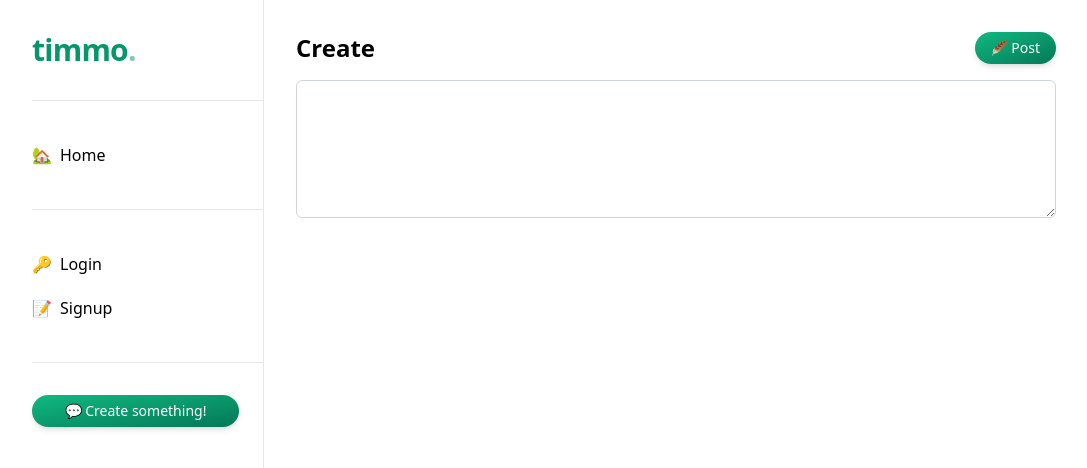
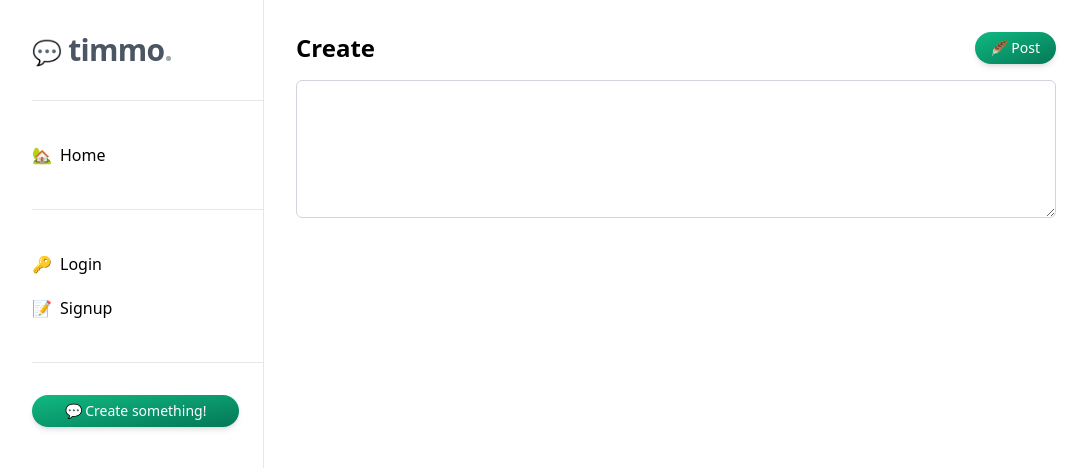
Before and after one commit to madebyfabian/zingio, a Nuxt app: page /p/create in a window 1280 px wide. Shown: the top 468 px of the page, without its empty margins (96-1183 px from the left). Built offline with nearby package versions, Linux system fonts and the light colour scheme; no server answers.

Commit message:
fix: add icon to logo

```diff
--- a/components/Sidebar.vue
+++ b/components/Sidebar.vue
@@ -1,10 +1,10 @@
 <template>
 	<div class="py-8 h-full border-r border-gray-200">
 		<NuxtLink
-			class="font-black text-3xl tracking-tight text-emerald-600 inline-block"
+			class="font-black text-3xl tracking-tight text-gray-600 inline-block"
 			to="/"
 		>
-			timmo<span class="opacity-50">.</span>
+			<span class="text-2xl">💬</span> timmo<span class="opacity-50">.</span>
 		</NuxtLink>
 
 		<hr class="my-8" />
```
